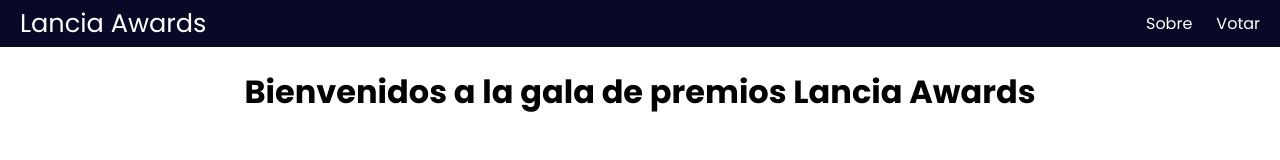
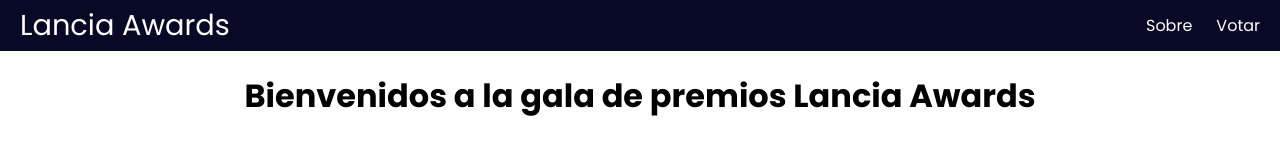
Before and after one commit to EsJoseVi/EsoAwards, a React (Create React App) app: page / in a window 1280 px wide. Shown: the top 160 px of the page. Built offline with nearby package versions, Linux system fonts and the light colour scheme.

Commit message:
Added coments to the js code

```diff
--- a/src/App.js
+++ b/src/App.js
@@ -1,3 +1,4 @@
+/*Codigo principal de la aplicacion lo que apareze aqui es lo que se renderiza en el vdom y luego en el dom*/
 import Navbar from "./components/Navbar";
 import Footer from "./components/Footer";
 import Sobre from "./pages/Sobre";
--- a/src/components/Footer.js
+++ b/src/components/Footer.js
@@ -1,3 +1,4 @@
+/*Un componenete custom que agrega un pie de pagina*/
 export default function Footer() {
     return (
         <footer className="Footer">
--- a/src/components/Navbar.js
+++ b/src/components/Navbar.js
@@ -1,3 +1,4 @@
+/*Componente custom que permite la navegacion*/
 import { Link, useMatch, useResolvedPath} from "react-router-dom"
 
 export default function Navbar() {
--- a/src/index.js
+++ b/src/index.js
@@ -1,3 +1,4 @@
+/* codigo que regula el renderizado de la App*/
 import React from 'react';
 import ReactDOM from 'react-dom/client';
 import App from './App';
--- a/src/pages/Home.js
+++ b/src/pages/Home.js
@@ -1,3 +1,4 @@
+/*Pagina de bienvenida default "/" */
 export default function Home (){
     return (
         <h1 className="Title">Bienvenidos a la gala de premios Lancia Awards</h1>
--- a/src/pages/Sobre.js
+++ b/src/pages/Sobre.js
@@ -1,3 +1,4 @@
+/* pagina donde aparece iformacion sobre el evento*/
 export default function Sobre() {
     return <h1 className="Title">Sobre la gala de premios fecha y lugar</h1>
 }
--- a/src/pages/Votar.js
+++ b/src/pages/Votar.js
@@ -1,3 +1,4 @@
+/* pagina donde se vota*/
 export default function Votar (){
     return <h1 className="Title">Las votaciones no estan disponibles todavia</h1>
 }
--- a/src/styles.css
+++ b/src/styles.css
@@ -9,7 +9,7 @@
 }
 
 .site-title {
-    font-size: 1.6rem;
+    font-size: 1.8rem;
 }
 
 .nav {
```
